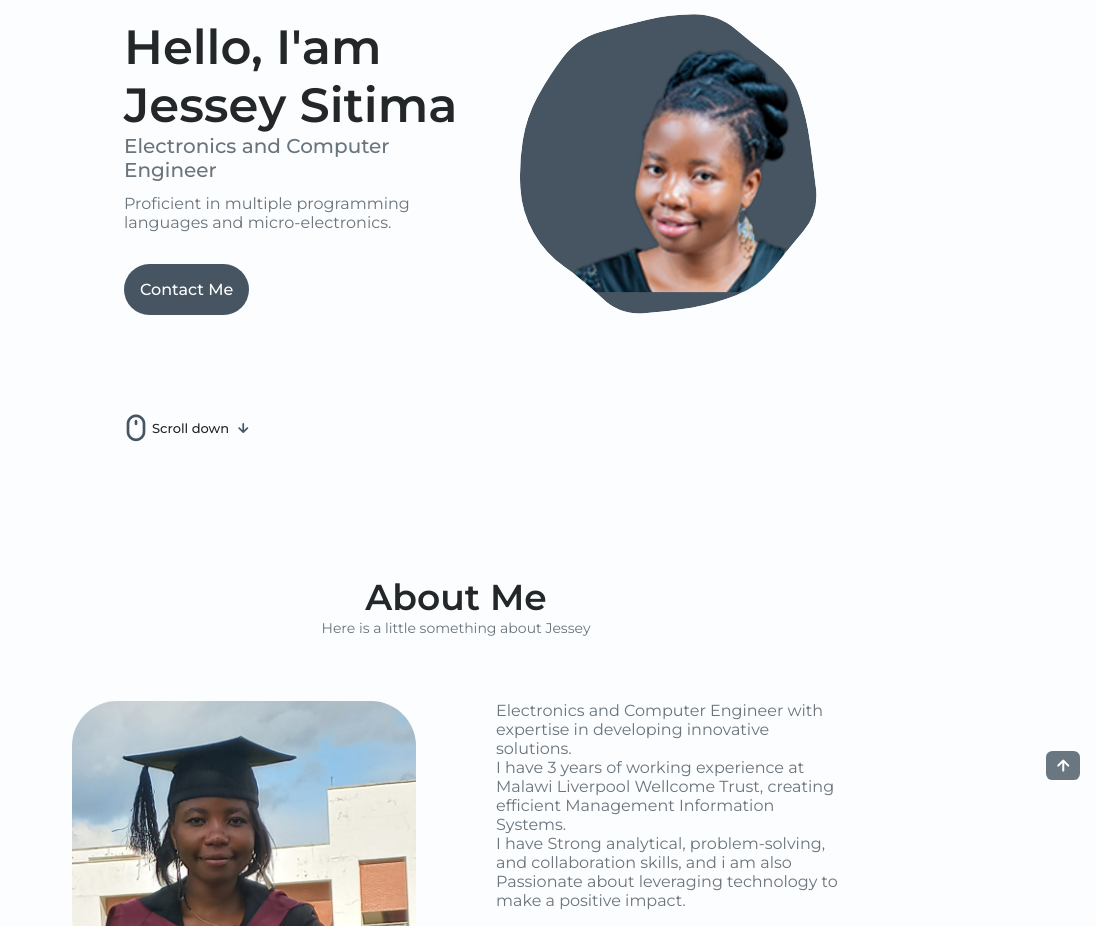
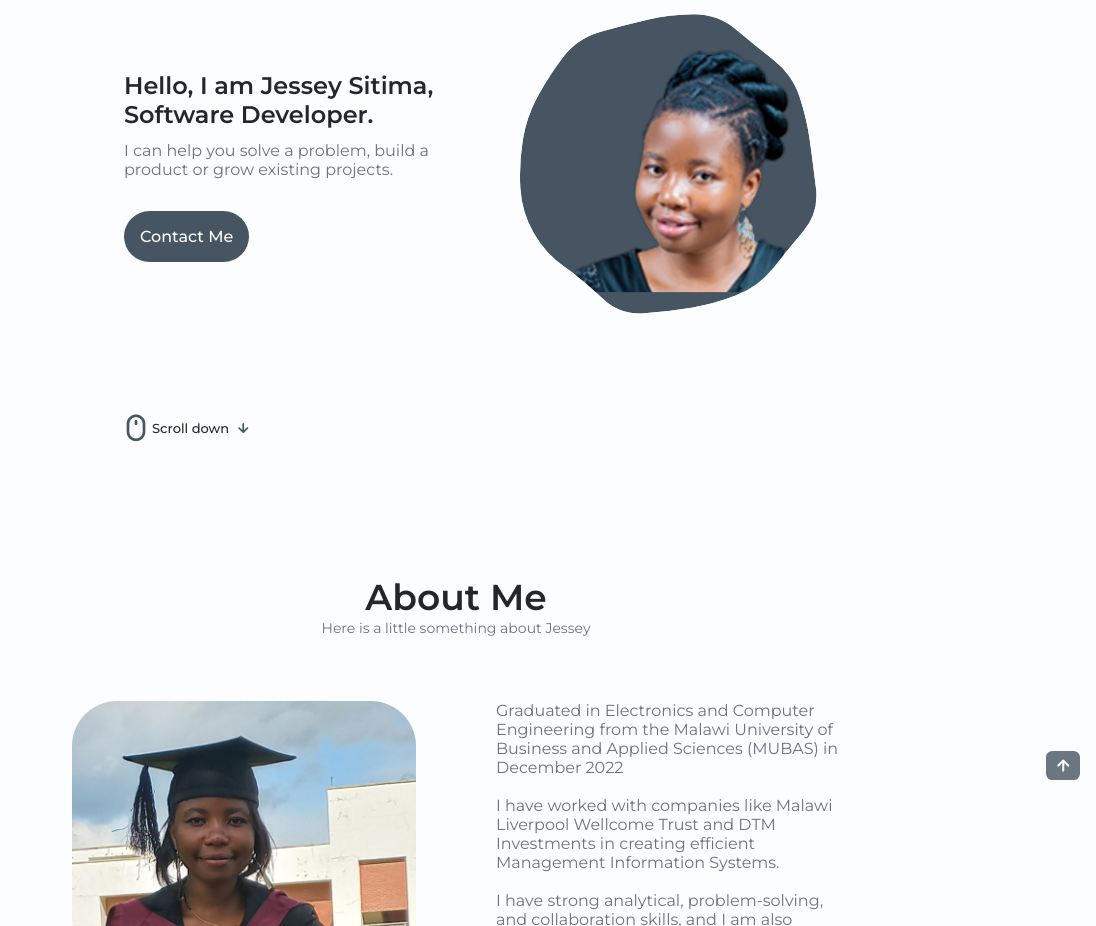
Before and after one commit to JesseySitima/My-Portfolio, a plain HTML site: page index.html in a window 1280 px wide. Shown: the part 180-1106 px from the top of the page, 184-1280 px from the left. Drawn offline with nearby package versions, Linux system fonts and the light colour scheme.

Commit message:
description changes

```diff
--- a/index.html
+++ b/index.html
@@ -105,9 +105,9 @@
                            </div>
 
                            <div class="home__data">
-                               <h1 class="home__title">Hello, I'am Jessey Sitima</h1>
-                               <h3 class="home__subtitle">Electronics and Computer Engineer</h3>
-                               <p class="home__description">Proficient in multiple programming languages and micro-electronics.
+                               <h2>Hello, I am Jessey Sitima, Software Developer.</h2>
+                               <h3 class="home__subtitle">  </h3>
+                               <p class="home__description">I can help you solve a problem, build a product or grow existing projects.
                                    </p>
                                 <a href="#contact" class="button button--flex">
                                     Contact Me
@@ -138,12 +138,12 @@
                     <div class="about__data">
                         <div class="about__decription">
                             <p class="about__decription">
-                                Electronics and Computer Engineer with expertise in developing innovative solutions.
-                                </p>
+                                Graduated in Electronics and Computer Engineering from the Malawi University of Business and Applied Sciences (MUBAS) in December 2022
+                                </p><br>
                             <p class="about__decription">
-                                I have 3 years of working experience at Malawi Liverpool Wellcome Trust, creating efficient Management Information Systems.</p>
+                                I have worked with companies like Malawi Liverpool Wellcome Trust and DTM Investments in creating efficient Management Information Systems.</p><br>
                             <p class="about__decription">
-                            I have Strong analytical, problem-solving, and collaboration skills, and i am also Passionate about leveraging technology to make a positive impact.</p>
+                                I have strong analytical, problem-solving, and collaboration skills, and I am also passionate about leveraging technology to make a positive impact</p>
                         </div>
                         <br>
 
```
